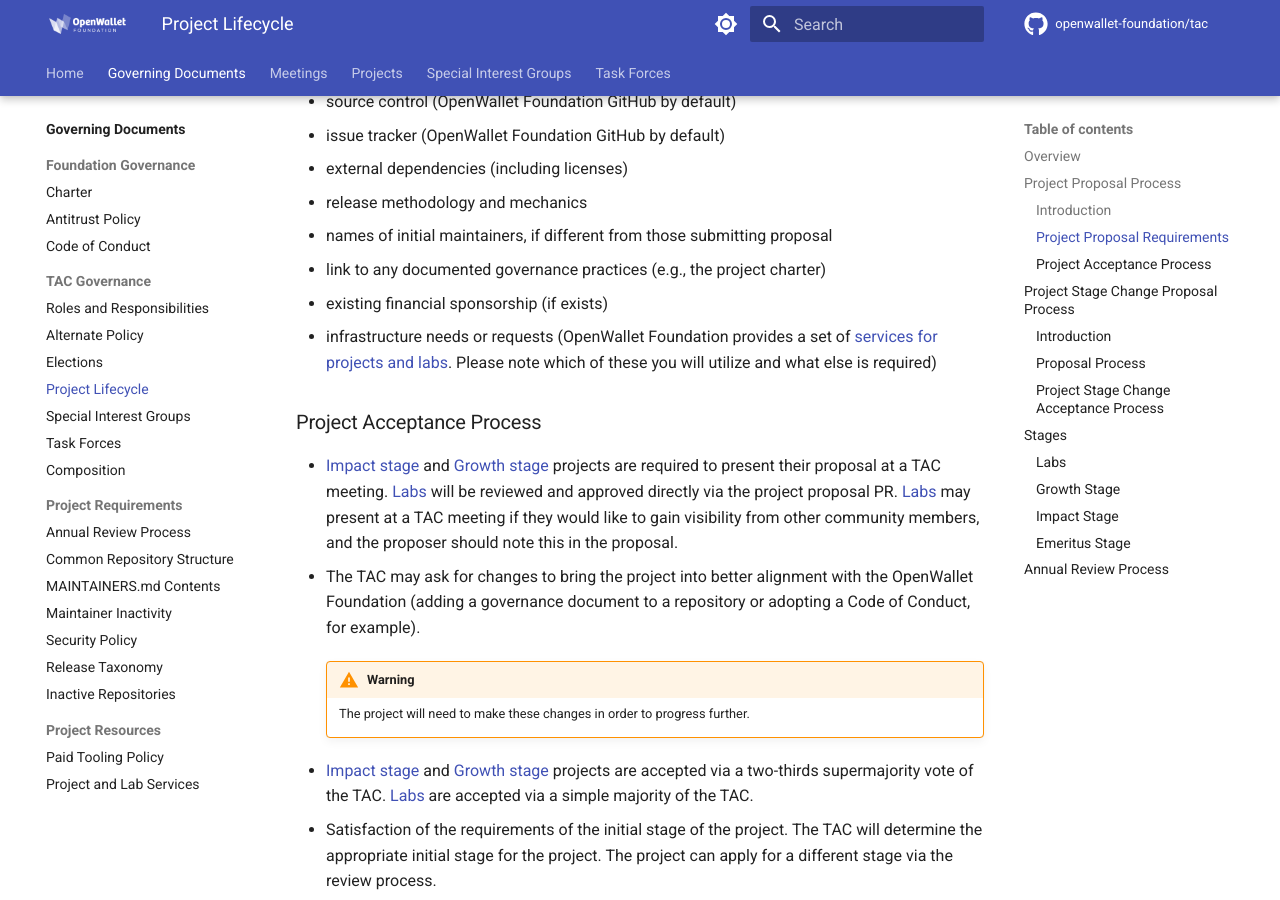
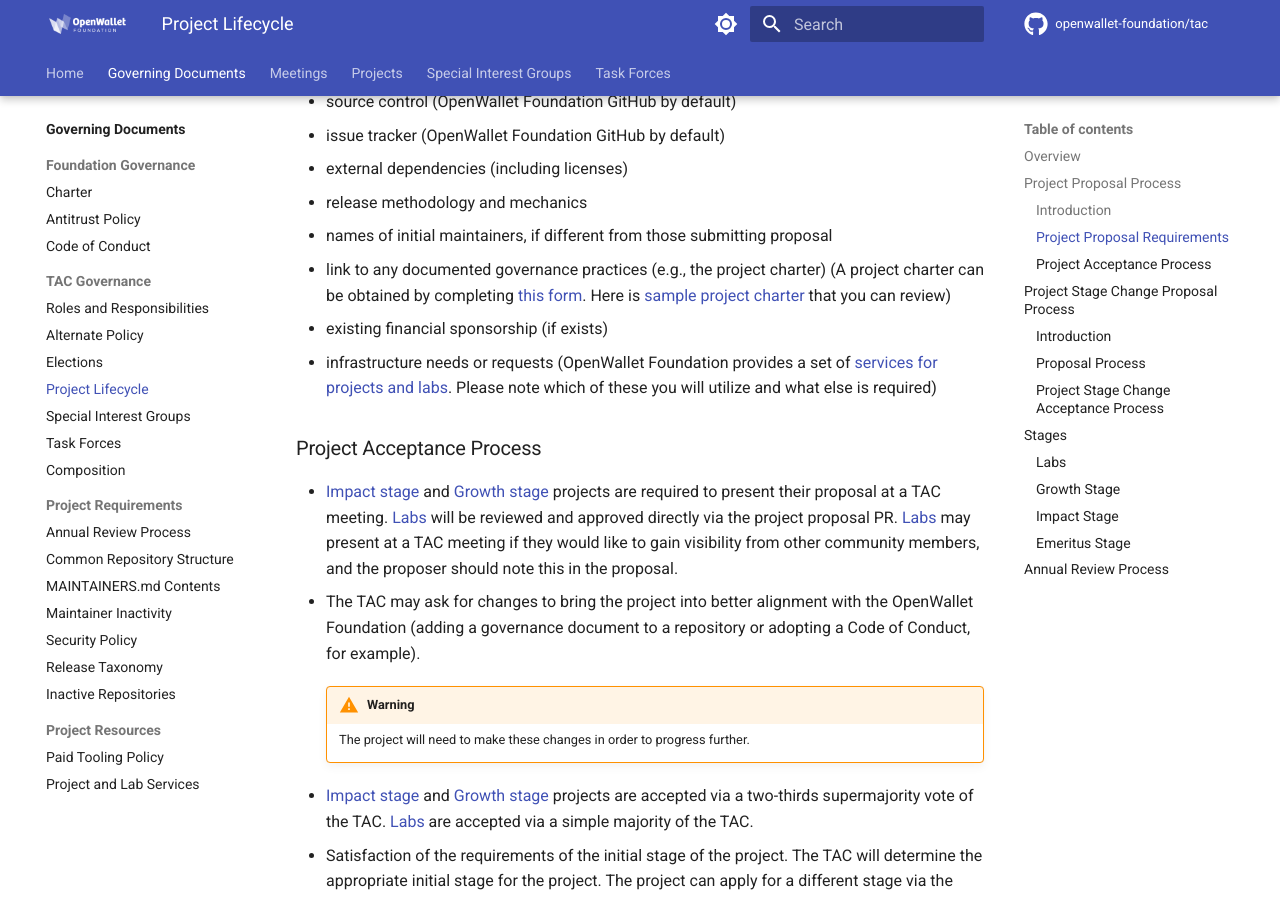
Before and after one commit to openwallet-foundation/tac, an MkDocs documentation site: the page built from docs/governance/project-lifecycle.md, in a window 1280 px wide and 900 px high, scrolled down 1271 px. Built offline with MkDocs 1.6.1 and Material for MkDocs 9.7.7, drawn with Linux system fonts in a browser that asks for light colours; comment, search, counter and statistics services are not loaded.

Commit message:
Add sample project charter and form
Signed-off-by: Tracy Kuhrt <tracy.a.kuhrt@accenture.com>

```diff
--- a/docs/governance/project-lifecycle.md
+++ b/docs/governance/project-lifecycle.md
@@ -30,7 +30,7 @@
 * external dependencies (including licenses)
 * release methodology and mechanics
 * names of initial maintainers, if different from those submitting proposal
-* link to any documented governance practices (e.g., the project charter)
+* link to any documented governance practices (e.g., the project charter) (A project charter can be obtained by completing [this form](https://docs.google.com/forms/d/e/1FAIpQLSeO1bDGHUP-ZpCo1uynm94YOxZlek6RhCH7o3FnX1lZSXXfSQ/viewform?fbzx=4351560609072672295). Here is [sample project charter](https://docs.google.com/document/d/1Sxnktu3d_xLFSZmAmSFbUp1Y1s1E36YvNDupY2AmigU/edit) that you can review)
 * existing financial sponsorship (if exists)
 * infrastructure needs or requests (OpenWallet Foundation provides a set of [services for projects and labs](./project-and-lab-services.md). Please note which of these you will utilize and what else is required)
 
```
